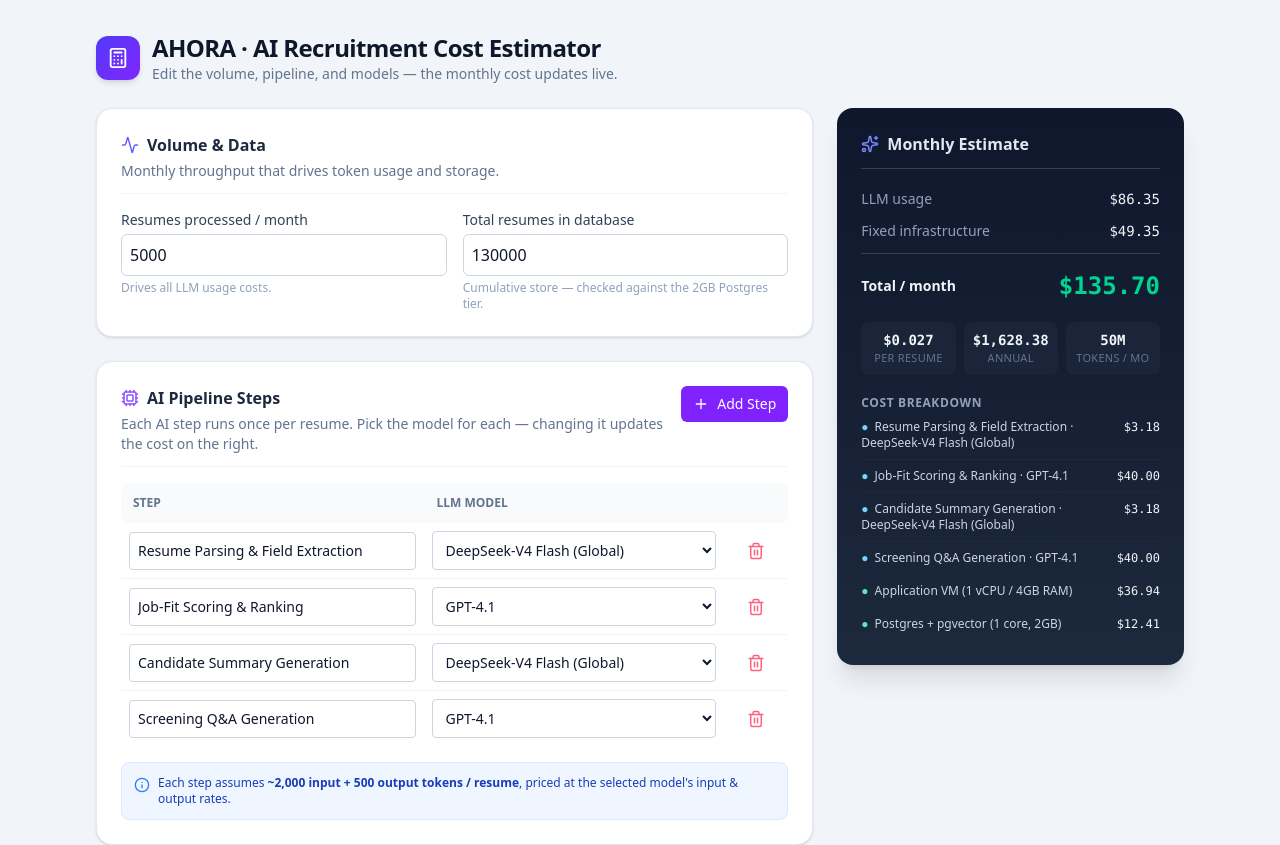
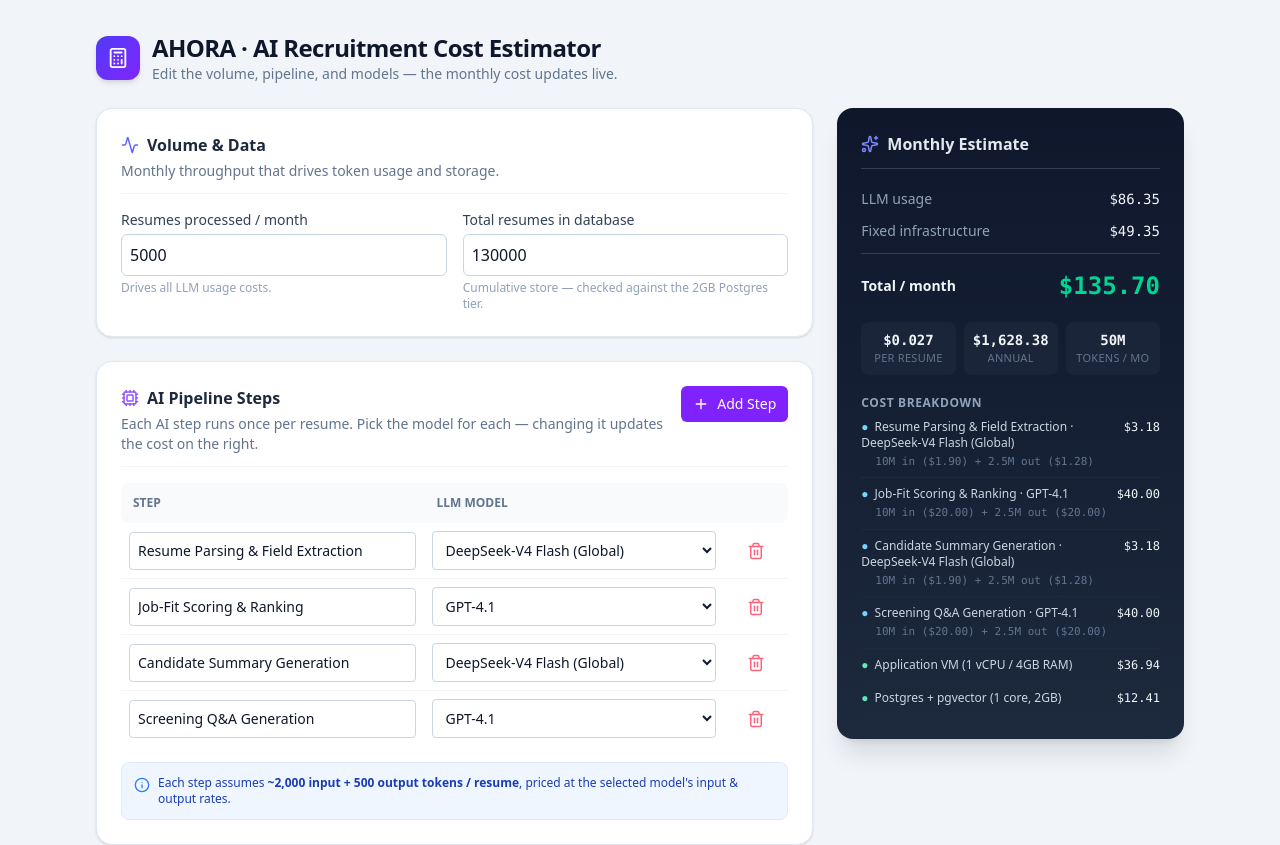
Before and after one commit to Maaagggi/ahora-cost-estimator, a React (Vite) app: page / in a window 1280 px wide. Shown: the top 845 px of the page. Built offline with nearby package versions, Linux system fonts and the light colour scheme.

Commit message:
Cost breakdown: show per-step token usage + input/output cost split
Co-Authored-By: Claude Opus 4.8 (1M context) <noreply@anthropic.com>

```diff
--- a/src/App.tsx
+++ b/src/App.tsx
@@ -112,6 +112,8 @@ interface BreakdownLine {
   label: string;
   group: 'LLM Usage' | 'Infrastructure';
   cost: number;
+  /** per-line explanation (token usage + cost split for LLM steps) */
+  detail?: string;
 }
 
 /* ------------------------------------------------------------------ *
@@ -137,9 +139,9 @@ export default function App() {
       const inTokens = monthlyResumes * INPUT_TOKENS;
       const outTokens = monthlyResumes * OUTPUT_TOKENS;
       const model = LLM_MODELS[feat.model];
-      const cost =
-        (inTokens / 1_000_000) * model.inputPer1M +
-        (outTokens / 1_000_000) * model.outputPer1M;
+      const inCost = (inTokens / 1_000_000) * model.inputPer1M;
+      const outCost = (outTokens / 1_000_000) * model.outputPer1M;
+      const cost = inCost + outCost;
 
       totalTokens += inTokens + outTokens;
       llmTotal += cost;
@@ -148,6 +150,9 @@ export default function App() {
         label: `${feat.name} · ${model.name}`,
         group: 'LLM Usage',
         cost,
+        detail:
+          `${fmtCompact(inTokens)} in (${fmtUSD(inCost)}) + ` +
+          `${fmtCompact(outTokens)} out (${fmtUSD(outCost)})`,
       });
     });
 
@@ -411,8 +416,9 @@ export default function App() {
                 {costs.breakdown.map((item, idx) => (
                   <div
                     key={idx}
-                    className="flex items-start justify-between border-b border-slate-800 pb-2 text-xs"
+                    className="border-b border-slate-800 pb-2 text-xs"
                   >
+                    <div className="flex items-start justify-between">
                       <span className="pr-2 text-slate-300">
                         <span
                           className={`mr-1.5 font-medium ${groupColors[item.group]}`}
@@ -424,6 +430,12 @@ export default function App() {
                       <span className="whitespace-nowrap font-mono text-slate-100">
                         {fmtUSD(item.cost)}
                       </span>
+                    </div>
+                    {item.detail && (
+                      <div className="mt-1 pl-3.5 font-mono text-[11px] text-slate-500">
+                        {item.detail}
+                      </div>
+                    )}
                   </div>
                 ))}
               </div>
```
Lines whose indentation alone changed are shown as unchanged.
